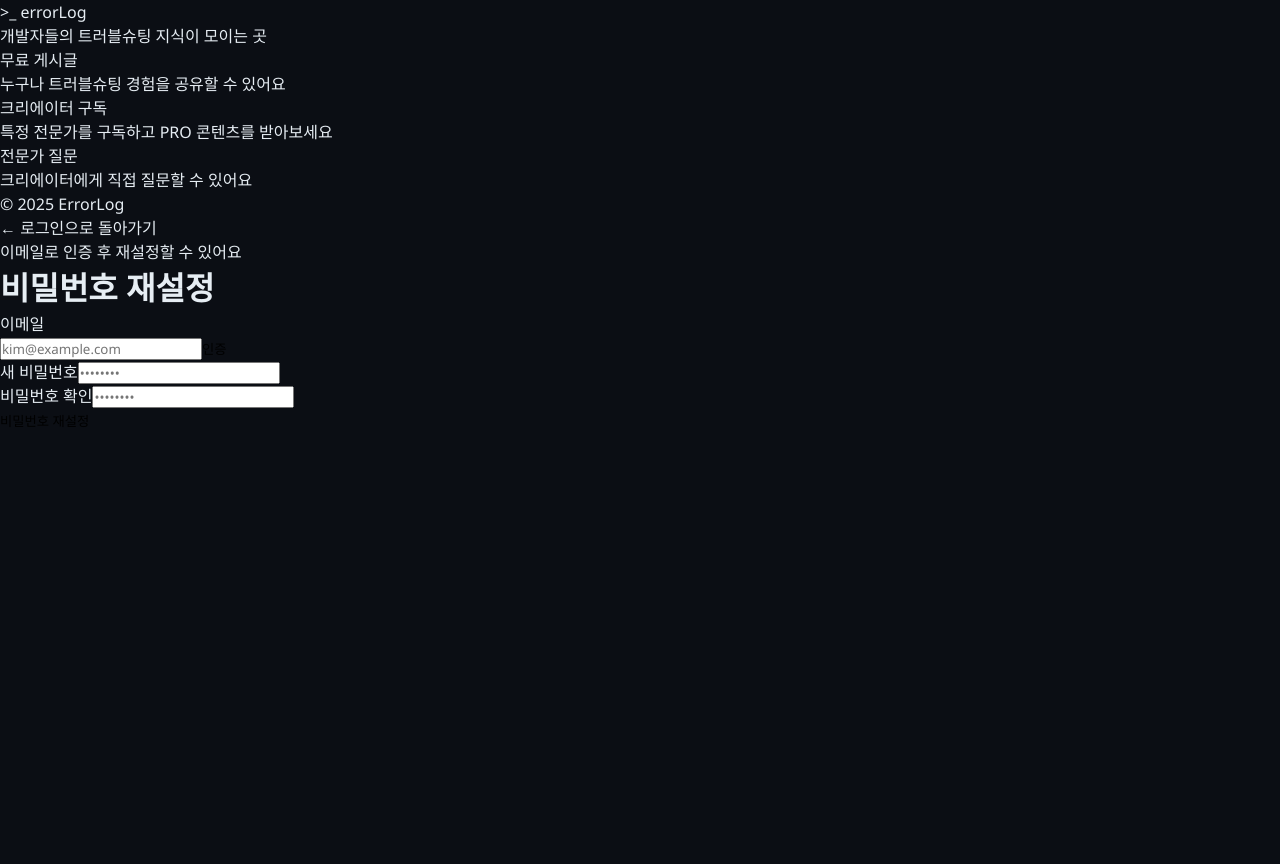
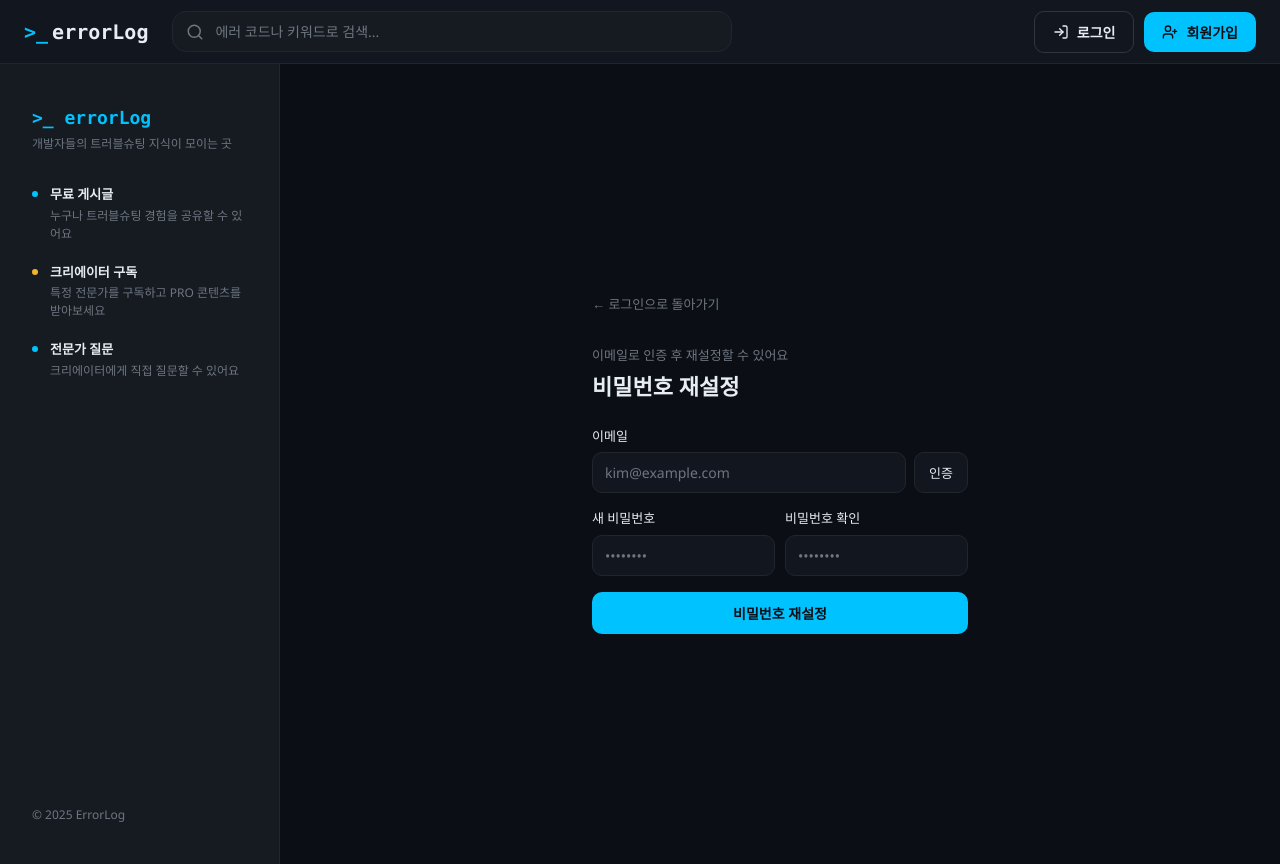
Before and after one commit to debuggers-errorlog/ErrorLog, a React (Vite) app in the folder frontend/: page /password-reset in a window 1280 px wide. Before the commit the page ends 800 px from the top, so only its background shows below. Built offline with nearby package versions, Linux system fonts and the light colour scheme.

Commit message:
[Feat] 세션 만료 UX 개선

```diff
--- a/frontend/src/api/axios.js
+++ b/frontend/src/api/axios.js
@@ -28,7 +28,7 @@
         return api(original)
       } catch {
         localStorage.clear()
-        window.location.href = '/login'
+        window.location.href = '/login?session=expired'
       }
     }
     return Promise.reject(err)
--- a/frontend/src/pages/LoginPage.jsx
+++ b/frontend/src/pages/LoginPage.jsx
@@ -1,5 +1,5 @@
 import { useState } from 'react'
-import { Link, useNavigate } from 'react-router-dom'
+import { Link, useNavigate, useSearchParams } from 'react-router-dom'
 import styled from 'styled-components'
 import { login } from '../api/auth'
 import Header from '../components/layout/Header'
@@ -116,6 +116,17 @@
   font-weight: 600;
   color: ${({ theme }) => theme.colors.text};
   margin-bottom: 24px;
+`
+
+const SessionBanner = styled.div`
+  background: ${({ theme }) => theme.colors.bgElevated};
+  border: 1px solid ${({ theme }) => theme.colors.border};
+  border-left: 3px solid ${({ theme }) => theme.colors.accent};
+  border-radius: ${({ theme }) => theme.radius.md};
+  padding: 10px 14px;
+  font-size: 13px;
+  color: ${({ theme }) => theme.colors.textMuted};
+  margin-bottom: 16px;
 `
 
 const Form = styled.form`
@@ -242,6 +253,8 @@
 
 export default function LoginPage() {
   const navigate = useNavigate()
+  const [searchParams] = useSearchParams()
+  const sessionExpired = searchParams.get('session') === 'expired'
   const [form, setForm] = useState({ email: '', password: '' })
   const [error, setError] = useState('')
   const [loading, setLoading] = useState(false)
@@ -296,6 +309,12 @@
           <Subtitle>다시 오셨군요!</Subtitle>
           <Title>계정에 로그인하여 이어서 학습하세요</Title>
 
+          {sessionExpired && (
+            <SessionBanner>
+              세션이 만료되었습니다. 다시 로그인해주세요.
+            </SessionBanner>
+          )}
+
           <Form onSubmit={handleSubmit}>
             <Field>
               <Label>이메일</Label>
--- a/frontend/src/pages/OAuthCallbackPage.jsx
+++ b/frontend/src/pages/OAuthCallbackPage.jsx
@@ -1,5 +1,19 @@
 import { useEffect } from 'react'
 import { useNavigate, useSearchParams } from 'react-router-dom'
+import styled from 'styled-components'
+
+const Wrapper = styled.div`
+  min-height: 100vh;
+  background: ${({ theme }) => theme.colors.bg};
+  display: flex;
+  align-items: center;
+  justify-content: center;
+`
+
+const Message = styled.p`
+  font-size: 14px;
+  color: ${({ theme }) => theme.colors.textMuted};
+`
 
 export default function OAuthCallbackPage() {
   const navigate = useNavigate()
@@ -12,15 +26,15 @@
     if (accessToken && refreshToken) {
       localStorage.setItem('accessToken', accessToken)
       localStorage.setItem('refreshToken', refreshToken)
-      navigate('/mypage', { replace: true })
+      navigate('/', { replace: true })
     } else {
       navigate('/login', { replace: true })
     }
   }, [])
 
   return (
-    <div className="min-h-screen bg-background flex items-center justify-center">
-      <p className="text-muted-foreground text-sm">로그인 처리 중...</p>
-    </div>
+    <Wrapper>
+      <Message>로그인 처리 중...</Message>
+    </Wrapper>
   )
 }
--- a/frontend/src/pages/PasswordResetPage.jsx
+++ b/frontend/src/pages/PasswordResetPage.jsx
@@ -1,6 +1,206 @@
 import { useState, useEffect, useRef } from 'react'
 import { Link, useNavigate } from 'react-router-dom'
+import styled from 'styled-components'
 import { sendVerificationEmail, resetPassword } from '../api/auth'
+import Header from '../components/layout/Header'
+
+const PageWrapper = styled.div`
+  min-height: 100vh;
+  background: ${({ theme }) => theme.colors.bg};
+  display: flex;
+`
+
+const SidePanel = styled.div`
+  width: 280px;
+  flex-shrink: 0;
+  background: ${({ theme }) => theme.colors.surface};
+  border-right: 1px solid ${({ theme }) => theme.colors.border};
+  padding: 40px 32px;
+  display: flex;
+  flex-direction: column;
+  @media (max-width: 768px) { display: none; }
+`
+
+const Logo = styled.p`
+  font-family: ${({ theme }) => theme.font.mono};
+  font-size: 18px;
+  font-weight: 600;
+  color: ${({ theme }) => theme.colors.accent};
+  margin-bottom: 4px;
+`
+
+const LogoSub = styled.p`
+  font-size: 12px;
+  color: ${({ theme }) => theme.colors.textMuted};
+  line-height: 1.5;
+  margin-bottom: 32px;
+`
+
+const FeatureList = styled.div`
+  display: flex;
+  flex-direction: column;
+  gap: 20px;
+  flex: 1;
+`
+
+const FeatureItem = styled.div`
+  display: flex;
+  align-items: flex-start;
+  gap: 12px;
+`
+
+const FeatureDot = styled.span`
+  width: 6px;
+  height: 6px;
+  border-radius: 50%;
+  background: ${({ $color }) => $color};
+  flex-shrink: 0;
+  margin-top: 6px;
+`
+
+const FeatureTitle = styled.p`
+  font-size: 13px;
+  font-weight: 600;
+  color: ${({ theme }) => theme.colors.text};
+  margin-bottom: 2px;
+`
+
+const FeatureDesc = styled.p`
+  font-size: 12px;
+  color: ${({ theme }) => theme.colors.textMuted};
+  line-height: 1.5;
+`
+
+const Copyright = styled.p`
+  font-size: 12px;
+  color: ${({ theme }) => theme.colors.textMuted};
+`
+
+const FormSection = styled.div`
+  flex: 1;
+  display: flex;
+  flex-direction: column;
+  justify-content: center;
+  padding: 40px 32px;
+  max-width: 440px;
+  margin: 0 auto;
+  width: 100%;
+`
+
+const BackLink = styled(Link)`
+  font-size: 13px;
+  color: ${({ theme }) => theme.colors.textMuted};
+  display: inline-block;
+  margin-bottom: 32px;
+  transition: color 0.15s;
+  &:hover { color: ${({ theme }) => theme.colors.text}; }
+`
+
+const Subtitle = styled.p`
+  font-size: 13px;
+  color: ${({ theme }) => theme.colors.textMuted};
+  margin-bottom: 4px;
+`
+
+const Title = styled.h1`
+  font-size: 22px;
+  font-weight: 600;
+  color: ${({ theme }) => theme.colors.text};
+  margin-bottom: 24px;
+`
+
+const Form = styled.form`
+  display: flex;
+  flex-direction: column;
+  gap: 16px;
+`
+
+const Field = styled.div`
+  display: flex;
+  flex-direction: column;
+  gap: 6px;
+`
+
+const Label = styled.label`
+  font-size: 13px;
+  font-weight: 500;
+  color: ${({ theme }) => theme.colors.text};
+`
+
+const InputRow = styled.div`
+  display: flex;
+  gap: 8px;
+`
+
+const Input = styled.input`
+  padding: 10px 12px;
+  border-radius: ${({ theme }) => theme.radius.md};
+  background: ${({ theme }) => theme.colors.bgElevated};
+  border: 1px solid ${({ theme }) => theme.colors.border};
+  color: ${({ theme }) => theme.colors.text};
+  font-size: 14px;
+  outline: none;
+  width: 100%;
+  transition: border-color 0.15s;
+  &::placeholder { color: ${({ theme }) => theme.colors.textMuted}; }
+  &:focus { border-color: ${({ theme }) => theme.colors.accent}; }
+`
+
+const VerifyButton = styled.button`
+  padding: 10px 14px;
+  border-radius: ${({ theme }) => theme.radius.md};
+  border: 1px solid ${({ theme }) => theme.colors.border};
+  background: ${({ theme }) => theme.colors.bgElevated};
+  color: ${({ theme }) => theme.colors.text};
+  font-size: 13px;
+  font-weight: 500;
+  white-space: nowrap;
+  transition: background 0.15s;
+  &:hover { background: ${({ theme }) => theme.colors.surfaceHover}; }
+  &:disabled { opacity: 0.5; }
+`
+
+const TimerRow = styled.div`
+  display: flex;
+  justify-content: space-between;
+  align-items: center;
+  margin-top: 4px;
+`
+
+const TimerText = styled.span`
+  font-size: 12px;
+  color: ${({ $expired, theme }) => ($expired ? theme.colors.danger : theme.colors.textMuted)};
+  font-variant-numeric: tabular-nums;
+`
+
+const GridTwo = styled.div`
+  display: grid;
+  grid-template-columns: 1fr 1fr;
+  gap: 10px;
+`
+
+const SubmitButton = styled.button`
+  padding: 11px;
+  border-radius: ${({ theme }) => theme.radius.md};
+  background: ${({ theme }) => theme.colors.accent};
+  color: #0b0e14;
+  font-size: 14px;
+  font-weight: 600;
+  transition: opacity 0.15s;
+  &:hover { opacity: 0.9; }
+  &:disabled { opacity: 0.5; }
+`
+
+const ErrorMsg = styled.p`
+  font-size: 13px;
+  color: ${({ theme }) => theme.colors.danger};
+`
+
+const FEATURES = [
+  { color: '#00c2ff', title: '무료 게시글', desc: '누구나 트러블슈팅 경험을 공유할 수 있어요' },
+  { color: '#f0b429', title: '크리에이터 구독', desc: '특정 전문가를 구독하고 PRO 콘텐츠를 받아보세요' },
+  { color: '#00c2ff', title: '전문가 질문', desc: '크리에이터에게 직접 질문할 수 있어요' },
+]
 
 export default function PasswordResetPage() {
   const navigate = useNavigate()
@@ -25,7 +225,8 @@
 
   useEffect(() => () => clearInterval(timerRef.current), [])
 
-  const formatTime = (s) => `${String(Math.floor(s / 60)).padStart(2, '0')}:${String(s % 60).padStart(2, '0')}`
+  const formatTime = (s) =>
+    `${String(Math.floor(s / 60)).padStart(2, '0')}:${String(s % 60).padStart(2, '0')}`
 
   const handleChange = (e) => {
     setForm({ ...form, [e.target.name]: e.target.value })
@@ -65,90 +266,77 @@
     }
   }
 
-  const inputCls = 'w-full px-3 py-2.5 rounded-lg bg-input-background text-foreground placeholder:text-muted-foreground border border-border focus:outline-none focus:ring-2 text-sm transition-shadow'
+  return (
+    <>
+      <Header />
+      <PageWrapper>
+        <SidePanel>
+          <Logo>&gt;_ errorLog</Logo>
+          <LogoSub>개발자들의 트러블슈팅 지식이 모이는 곳</LogoSub>
+          <FeatureList>
+            {FEATURES.map((f) => (
+              <FeatureItem key={f.title}>
+                <FeatureDot $color={f.color} />
+                <div>
+                  <FeatureTitle>{f.title}</FeatureTitle>
+                  <FeatureDesc>{f.desc}</FeatureDesc>
+                </div>
+              </FeatureItem>
+            ))}
+          </FeatureList>
+          <Copyright>© 2025 ErrorLog</Copyright>
+        </SidePanel>
 
-  return (
-    <div className="min-h-screen bg-background flex">
-      {/* 왼쪽 브랜드 패널 */}
-      <div className="hidden lg:flex w-72 flex-col flex-shrink-0 bg-card border-r border-border px-8 py-10">
-        <div className="mb-8">
-          <p className="font-mono text-lg font-medium tracking-tight" style={{ color: 'var(--neon-blue)' }}>&gt;_ errorLog</p>
-          <p className="text-muted-foreground text-xs mt-1 leading-relaxed">개발자들의 트러블슈팅 지식이 모이는 곳</p>
-        </div>
-        <div className="flex flex-col gap-5 flex-1">
-          {[
-            { color: 'var(--neon-blue)', title: '무료 게시글', desc: '누구나 트러블슈팅 경험을 공유할 수 있어요' },
-            { color: 'var(--gold)', title: '크리에이터 구독', desc: '특정 전문가를 구독하고 PRO 콘텐츠를 받아보세요' },
-            { color: 'var(--neon-blue)', title: '전문가 질문', desc: '크리에이터에게 직접 질문할 수 있어요' },
-          ].map((f) => (
-            <div key={f.title} className="flex items-start gap-3">
-              <span className="mt-1.5 w-1.5 h-1.5 rounded-full flex-shrink-0" style={{ background: f.color }} />
-              <div>
-                <p className="text-sm font-medium text-foreground">{f.title}</p>
-                <p className="text-xs text-muted-foreground mt-0.5 leading-relaxed">{f.desc}</p>
-              </div>
-            </div>
-          ))}
-        </div>
-        <p className="text-xs text-muted-foreground">© 2025 ErrorLog</p>
-      </div>
+        <FormSection>
+          <BackLink to="/login">← 로그인으로 돌아가기</BackLink>
+          <Subtitle>이메일로 인증 후 재설정할 수 있어요</Subtitle>
+          <Title>비밀번호 재설정</Title>
 
-      {/* 오른쪽 폼 */}
-      <div className="flex-1 flex flex-col justify-center px-8 py-10 max-w-md mx-auto w-full">
-        <Link to="/login" className="text-sm text-muted-foreground hover:text-foreground transition-colors mb-8 inline-block">
-          ← 로그인으로 돌아가기
-        </Link>
-
-        <p className="text-muted-foreground text-sm mb-1">이메일로 인증 후 재설정할 수 있어요</p>
-        <h1 className="text-2xl font-medium text-foreground mb-6">비밀번호 재설정</h1>
-
-        <form onSubmit={handleSubmit} className="space-y-4">
-          <div>
-            <label className="block text-sm font-medium text-foreground mb-1.5">이메일</label>
-            <div className="flex gap-2">
-              <input type="email" name="email" value={form.email} onChange={handleChange}
-                placeholder="kim@example.com" required className={`flex-1 ${inputCls}`} />
-              <button type="button" onClick={handleSendCode} disabled={sendingCode}
-                className="px-3 py-2.5 rounded-lg border border-border text-sm font-medium text-foreground hover:bg-accent transition-colors disabled:opacity-50 whitespace-nowrap">
+          <Form onSubmit={handleSubmit}>
+            <Field>
+              <Label>이메일</Label>
+              <InputRow>
+                <Input type="email" name="email" value={form.email} onChange={handleChange}
+                  placeholder="kim@example.com" required />
+                <VerifyButton type="button" onClick={handleSendCode} disabled={sendingCode}>
                   {sendingCode ? '발송 중...' : codeSent ? '재발송' : '인증'}
-              </button>
-            </div>
+                </VerifyButton>
+              </InputRow>
               {codeSent && (
                 <>
-                <div className="flex items-center justify-between mt-1.5">
-                  <span className="text-xs text-muted-foreground">인증 코드가 발송되었습니다</span>
-                  <span className={`text-xs font-medium tabular-nums ${timeLeft <= 60 ? 'text-destructive' : 'text-muted-foreground'}`}>
+                  <TimerRow>
+                    <span style={{ fontSize: 12, color: '#8b949e' }}>인증 코드가 발송되었습니다</span>
+                    <TimerText $expired={timeLeft === 0}>
                       {timeLeft > 0 ? formatTime(timeLeft) : '만료됨'}
-                  </span>
-                </div>
-                <input type="text" name="verificationCode" value={form.verificationCode} onChange={handleChange}
-                  placeholder="인증 코드 6자리" className={`mt-2 ${inputCls}`} />
+                    </TimerText>
+                  </TimerRow>
+                  <Input type="text" name="verificationCode" value={form.verificationCode}
+                    onChange={handleChange} placeholder="인증 코드 6자리" style={{ marginTop: 8 }} />
                 </>
               )}
-          </div>
+            </Field>
 
-          <div className="grid grid-cols-2 gap-3">
-            <div>
-              <label className="block text-sm font-medium text-foreground mb-1.5">새 비밀번호</label>
-              <input type="password" name="newPassword" value={form.newPassword} onChange={handleChange}
-                placeholder="••••••••" required className={inputCls} />
-            </div>
-            <div>
-              <label className="block text-sm font-medium text-foreground mb-1.5">비밀번호 확인</label>
-              <input type="password" name="newPasswordConfirm" value={form.newPasswordConfirm} onChange={handleChange}
-                placeholder="••••••••" required className={inputCls} />
-            </div>
-          </div>
+            <GridTwo>
+              <Field>
+                <Label>새 비밀번호</Label>
+                <Input type="password" name="newPassword" value={form.newPassword}
+                  onChange={handleChange} placeholder="••••••••" required />
+              </Field>
+              <Field>
+                <Label>비밀번호 확인</Label>
+                <Input type="password" name="newPasswordConfirm" value={form.newPasswordConfirm}
+                  onChange={handleChange} placeholder="••••••••" required />
+              </Field>
+            </GridTwo>
 
-          {error && <p className="text-destructive text-sm">{error}</p>}
+            {error && <ErrorMsg>{error}</ErrorMsg>}
 
-          <button type="submit" disabled={loading}
-            className="w-full py-2.5 rounded-lg font-medium text-sm hover:opacity-90 transition-opacity disabled:opacity-50"
-            style={{ background: 'var(--neon-blue)', color: '#000' }}>
+            <SubmitButton type="submit" disabled={loading}>
               {loading ? '재설정 중...' : '비밀번호 재설정'}
-          </button>
-        </form>
-      </div>
-    </div>
+            </SubmitButton>
+          </Form>
+        </FormSection>
+      </PageWrapper>
+    </>
   )
 }
```
Also changed, not shown: frontend/src/components/layout/Header.jsx (+13 -1 lines). Lines whose indentation alone changed are shown as unchanged.
